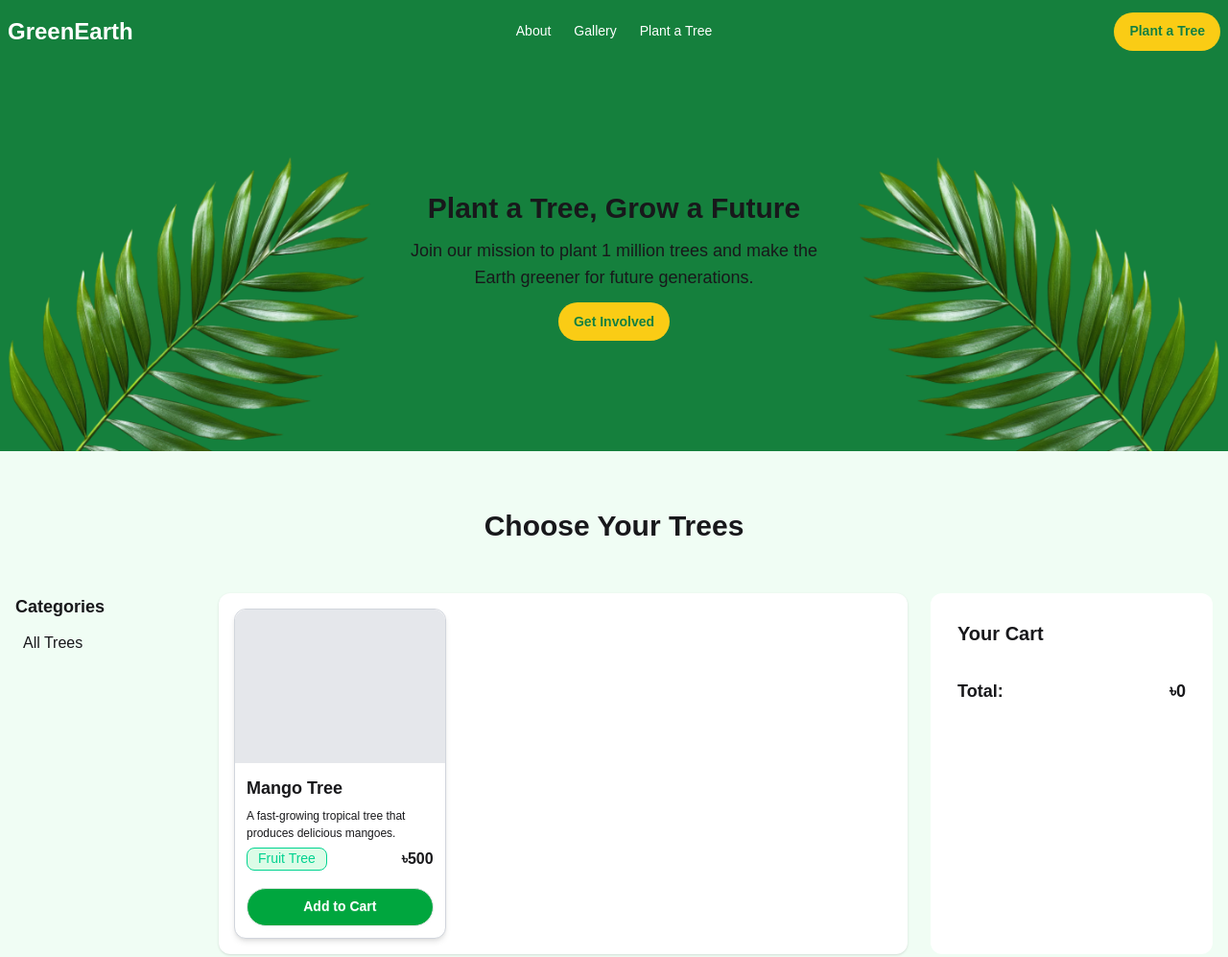
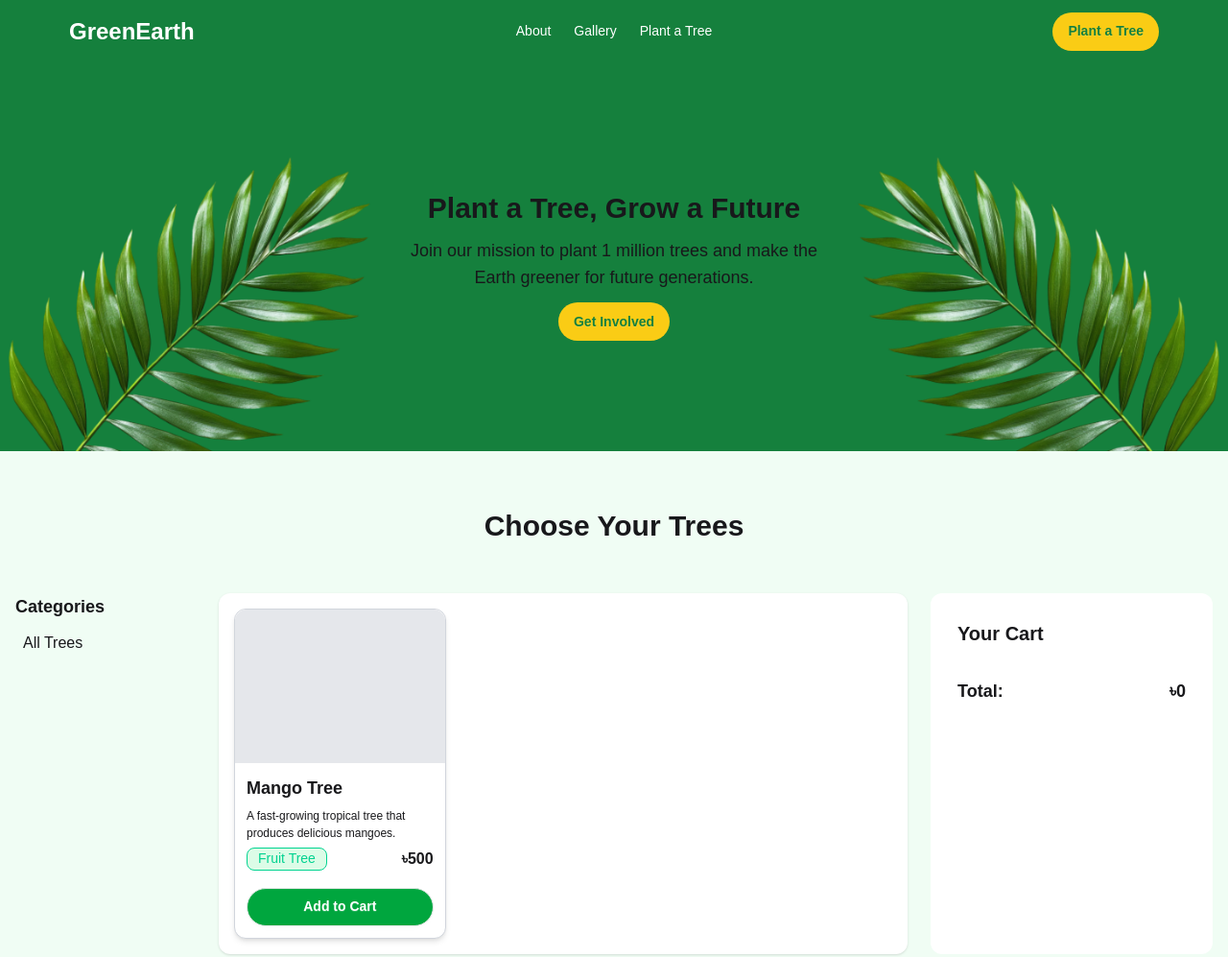
Before and after one commit to NusratJahanNila/GreenEarth, a plain HTML site: page index.html in a window 1280 px wide. Shown: the top 997 px of the page at 96% size. Drawn offline with nearby package versions, Linux system fonts and the light colour scheme; no server answers.

Commit message:
small fix on width

```diff
--- a/index.html
+++ b/index.html
@@ -21,7 +21,7 @@
 <body class=" max-w-7xl mx-auto bg-green-50">
     <header class="bg-[#15803D]">
         <!-- Navbar -->
-        <nav>
+        <nav class="max-w-6xl mx-auto">
             <div class="navbar  ">
                 <div class="navbar-start">
                     <div class="dropdown">
```
Also changed, not shown: 1 other file.
